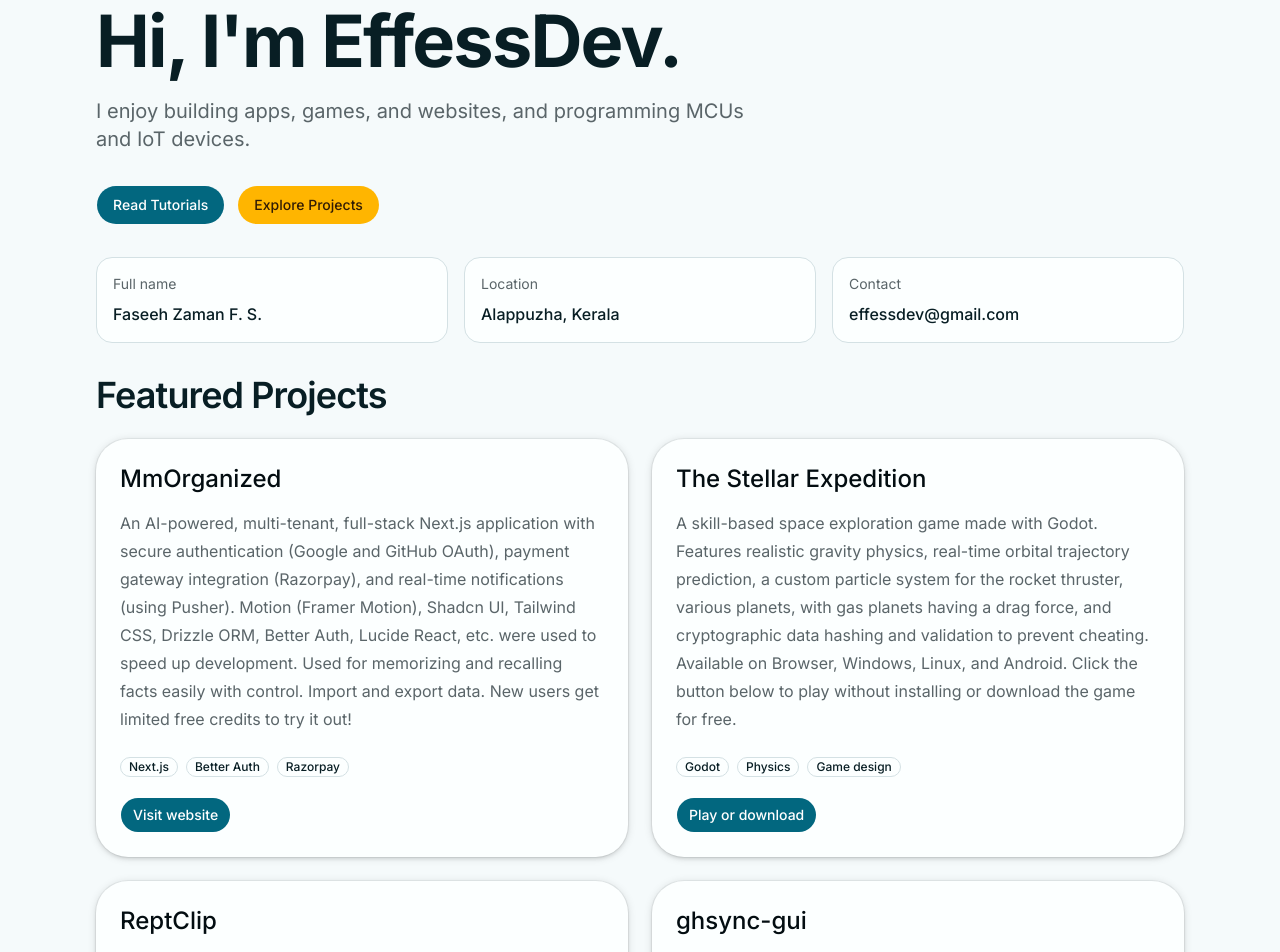
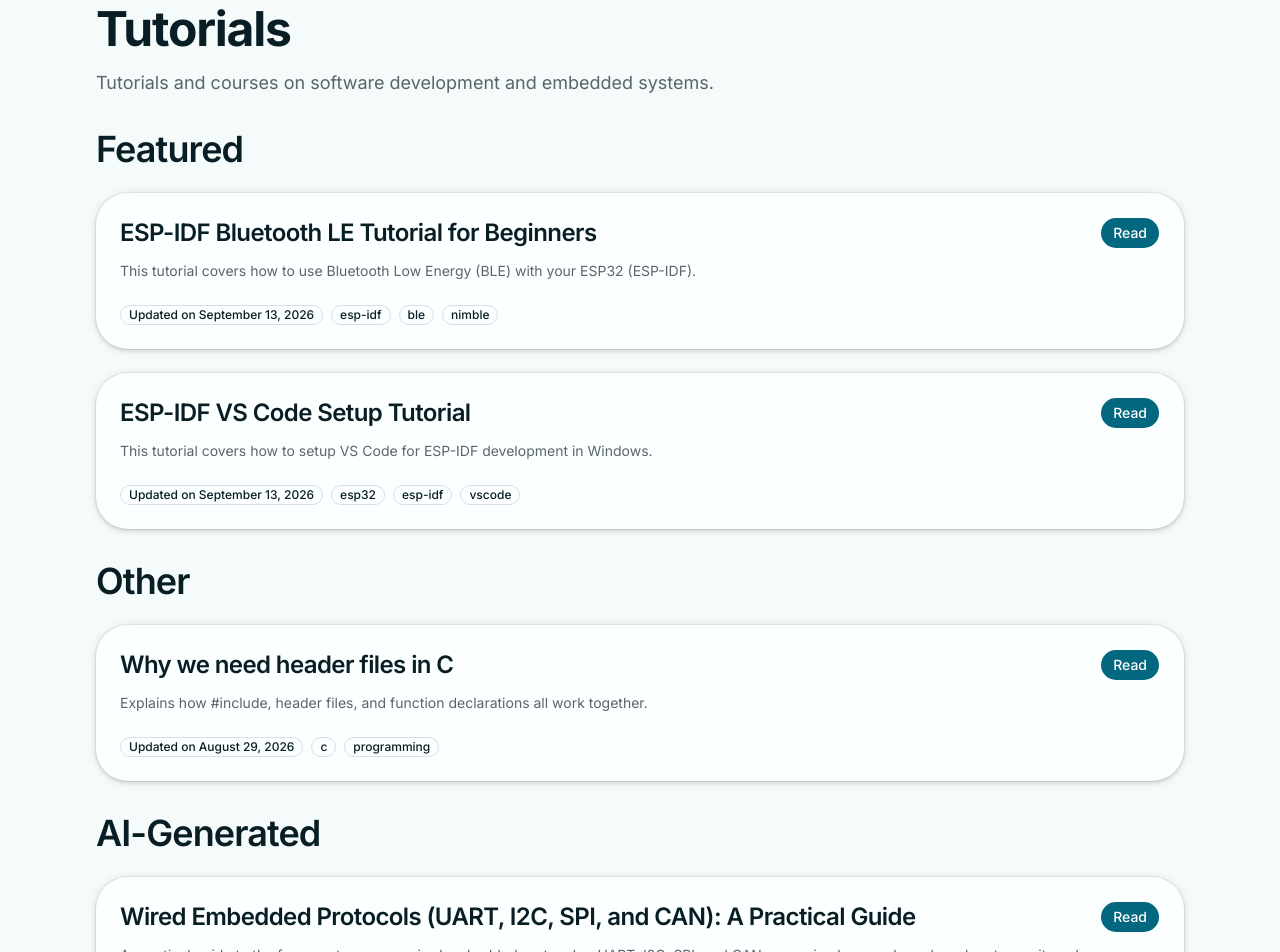
Before and after one commit to effessdev/effessdev.github.io, a Next.js app: page / in a window 1280 px wide. Shown: the part 120-1072 px from the top of the page. Built offline with nearby package versions, Linux system fonts and the light colour scheme.

Commit message:
remove projects

```diff
--- a/src/app/layout.tsx
+++ b/src/app/layout.tsx
@@ -14,11 +14,11 @@ const inter = Inter({ subsets: ["latin"], variable: "--font-sans" });
 export const metadata: Metadata = {
   title: "EffessDev",
   description:
-    "I build apps, games, and websites, and program MCUs and IoT devices.",
+    "Tutorials and courses on software development and embedded systems.",
   openGraph: {
     title: "EffessDev",
     description:
-      "I build apps, games, and websites, and program MCUs and IoT devices.",
+      "Tutorials and courses on software development and embedded systems.",
     type: "website",
     url: "https://effessdev.github.io",
   },
@@ -26,7 +26,7 @@ export const metadata: Metadata = {
     card: "summary_large_image",
     title: "EffessDev",
     description:
-      "I build apps, games, and websites, and program MCUs and IoT devices.",
+      "Tutorials and courses on software development and embedded systems.",
   },
   verification: {
     google: "TKdqNOADhD-ATBbkWCSmNBH5dYWCBpWFuzxbRFSHGHo",
--- a/src/app/navbar.tsx
+++ b/src/app/navbar.tsx
@@ -1,11 +1,7 @@
 import Link from "next/link";
 import { ModeToggle } from "@/components/ui/mode-toggle";
 
-const navItems = [
-  { href: "/", label: "Home" },
-  { href: "/#projects", label: "Projects" },
-  { href: "/read", label: "Tutorials" },
-];
+const navItems = [{ href: "/", label: "Home" }];
 
 export default function Navbar() {
   return (
--- a/src/app/page.tsx
+++ b/src/app/page.tsx
@@ -1,94 +1,140 @@
 import type { Metadata } from "next";
-import Link from "next/link";
-import { buttonVariants } from "@/components/ui/button";
-import { getFeaturedPosts } from "@/lib/posts";
-import { Post } from "@/lib/types";
-import { ArrowRight } from "lucide-react";
+import { getFeaturedPosts, getOtherPosts } from "@/lib/posts";
 import { getAllCoursesWithLatest } from "@/lib/courses";
-import ContentList, { type ContentListEntry } from "@/components/content-list";
-import ProjectList from "@/components/project-list";
-import ExploreProjectsButton from "@/components/explore-projects-button";
-
-const featuredProjects = [
-  {
-    title: "MmOrganized",
-    description:
-      "An AI-powered, multi-tenant, full-stack Next.js application with               secure authentication (Google and GitHub OAuth), payment gateway               integration (Razorpay), and real-time notifications (using Pusher). Motion (Framer Motion), Shadcn UI, Tailwind CSS, Drizzle ORM, Better Auth, Lucide React, etc. were used to speed up development. Used for memorizing and recalling facts easily with control. Import and export data. New users get limited free credits to try it out!",
-    href: "https://mmorganized.vercel.app",
-    label: "Visit website",
-    tags: ["Next.js", "Better Auth", "Razorpay"],
-  },
-  {
-    title: "The Stellar Expedition",
-    description:
-      "A skill-based space exploration game made with Godot. Features realistic gravity physics, real-time orbital trajectory prediction, a custom particle system for the rocket thruster, various planets, with gas planets having a drag force, and cryptographic data hashing and validation to prevent cheating. Available on Browser, Windows, Linux, and Android. Click the button below to play without installing or download the game for free.",
-    href: "https://effessdev.itch.io/the-stellar-expedition",
-    label: "Play or download",
-    tags: ["Godot", "Physics", "Game design"],
-  },
-  {
-    title: "ReptClip",
-    description:
-      "A fast, cross-platform Python CLI app that turns a git repository into clean Markdown context for an LLM chat, and copies it straight to your clipboard. Supports including/excluding files using glob patterns, default patterns though reptclip-config.toml, easy install using pip, and custom presets.",
-    href: "https://github.com/effessdev/reptclip",
-    label: "View repo",
-    tags: ["Python", "CLI", "AI tooling"],
-  },
-  {
-    title: "ghsync-gui",
-    description:
-      "A GUI app built with Electron to back up your GitHub repositories into your local machine with a single click. Supports Git LFS, automatic dark and light mode and ignoring specific repos.",
-    href: "https://github.com/effessdev/ghsync-gui",
-    label: "View repo",
-    tags: ["Electron", "GitHub", "Desktop"],
-  },
-];
+import ContentList from "@/components/content-list";
 
 export const metadata: Metadata = {
-  title: "EffessDev • Home",
+  title: "EffessDev • Tutorials",
   description:
-    "I build apps, games, and websites, and program MCUs and IoT devices.",
+    "Tutorials and courses on software development and embedded systems.",
   openGraph: {
-    title: "EffessDev",
+    title: "EffessDev • Tutorials",
     description:
-      "I build apps, games, and websites, and program MCUs and IoT devices.",
+      "Tutorials and courses on software development and embedded systems.",
     type: "website",
     url: "https://effessdev.github.io",
   },
   twitter: {
     card: "summary_large_image",
-    title: "EffessDev",
+    title: "EffessDev • Tutorials",
     description:
-      "I build apps, games, and websites, and program MCUs and IoT devices.",
+      "Tutorials and courses on software development and embedded systems.",
   },
 };
 
 export default function Home() {
-  const featuredPosts: Post[] = getFeaturedPosts();
-  const allCourses = getAllCoursesWithLatest().sort((a, b) => {
+  const featuredPosts = getFeaturedPosts();
+  const otherPosts = getOtherPosts();
+  const courses = getAllCoursesWithLatest().sort((a, b) => {
     const ta = a.latestUpdated ? Date.parse(a.latestUpdated) : 0;
     const tb = b.latestUpdated ? Date.parse(b.latestUpdated) : 0;
     return tb - ta;
   });
 
-  const featuredCourses = allCourses.filter((c) => c.featured);
-  const featuredEntries: ContentListEntry[] = [
-    ...featuredPosts.map((post) => ({
+  const featuredEntries = [
+    ...featuredPosts
+      .filter((post) => !post.aiGenerated)
+      .map((post) => ({
         id: post.id,
         title: post.title,
         description: post.description,
         href: `/read/${post.id}`,
         updated: post.updated,
         tags: post.tags,
+        draft: post.draft,
+        aiGenerated: post.aiGenerated,
         typeLabel: "Post",
       })),
-    ...featuredCourses.map((course) => ({
+    ...courses
+      .filter((course) => course.featured && !course.aiGenerated)
+      .map((course) => ({
         id: course.id,
         title: course.title,
         description: course.description,
         href: `/read/${course.id}`,
         updated: course.latestUpdated,
         tags: course.tags,
+        draft: course.draft,
+        aiGenerated: course.aiGenerated,
+        typeLabel: "Course",
+      })),
+  ].sort((a, b) => {
+    const ta = a.updated ? Date.parse(a.updated) : 0;
+    const tb = b.updated ? Date.parse(b.updated) : 0;
+    return tb - ta;
+  });
+
+  const otherEntries = [
+    ...otherPosts
+      .filter((post) => !post.aiGenerated)
+      .map((post) => ({
+        id: post.id,
+        title: post.title,
+        description: post.description,
+        href: `/read/${post.id}`,
+        updated: post.updated,
+        tags: post.tags,
+        draft: post.draft,
+        aiGenerated: post.aiGenerated,
+        typeLabel: "Post",
+      })),
+    ...courses
+      .filter((course) => !course.featured && !course.aiGenerated)
+      .map((course) => ({
+        id: course.id,
+        title: course.title,
+        description: course.description,
+        href: `/read/${course.id}`,
+        updated: course.latestUpdated,
+        tags: course.tags,
+        draft: course.draft,
+        aiGenerated: course.aiGenerated,
+        typeLabel: "Course",
+      })),
+  ].sort((a, b) => {
+    const ta = a.updated ? Date.parse(a.updated) : 0;
+    const tb = b.updated ? Date.parse(b.updated) : 0;
+    return tb - ta;
+  });
+
+  const aiGeneratedEntries = [
+    ...featuredPosts
+      .filter((p) => p.aiGenerated)
+      .map((post) => ({
+        id: post.id,
+        title: post.title,
+        description: post.description,
+        href: `/read/${post.id}`,
+        updated: post.updated,
+        tags: post.tags,
+        draft: post.draft,
+        aiGenerated: post.aiGenerated,
+        typeLabel: "Post",
+      })),
+    ...otherPosts
+      .filter((p) => p.aiGenerated)
+      .map((post) => ({
+        id: post.id,
+        title: post.title,
+        description: post.description,
+        href: `/read/${post.id}`,
+        updated: post.updated,
+        tags: post.tags,
+        draft: post.draft,
+        aiGenerated: post.aiGenerated,
+        typeLabel: "Post",
+      })),
+    ...courses
+      .filter((c) => c.aiGenerated)
+      .map((course) => ({
+        id: course.id,
+        title: course.title,
+        description: course.description,
+        href: `/read/${course.id}`,
+        updated: course.latestUpdated,
+        tags: course.tags,
+        draft: course.draft,
+        aiGenerated: course.aiGenerated,
         typeLabel: "Course",
       })),
   ].sort((a, b) => {
@@ -98,70 +144,23 @@ export default function Home() {
   });
 
   return (
-    <>
+    <main>
       <header className="mt-8">
-        <div className="flex flex-col gap-8">
-          <div>
-            <h1 className="max-w-3xl text-4xl font-bold tracking-tight text-foreground sm:text-5xl lg:text-7xl">
-              Hi, I&apos;m EffessDev.
+        <h1 className="text-4xl font-bold tracking-tight text-foreground sm:text-5xl">
+          Tutorials
         </h1>
-            <p className="mt-5 max-w-2xl text-lg text-muted-foreground md:text-xl">
-              I enjoy building apps, games, and websites, and programming MCUs
-              and IoT devices.
+        <p className="mt-4 max-w-2xl text-lg text-muted-foreground">
+          Tutorials and courses on software development and embedded systems.
         </p>
-          </div>
-
-          <div className="flex flex-wrap items-center gap-3">
-            <Link
-              href="/read"
-              className={buttonVariants({ variant: "default", size: "lg" })}
-            >
-              Read Tutorials
-            </Link>
-            <ExploreProjectsButton />
-          </div>
-        </div>
-
-        <div className="mt-8 grid gap-4 md:grid-cols-3">
-          <div className="rounded-2xl border border-border bg-card p-4">
-            <p className="text-sm text-muted-foreground">Full name</p>
-            <p className="mt-2 font-medium text-foreground">
-              Faseeh Zaman F. S.
-            </p>
-          </div>
-          <div className="rounded-2xl border border-border bg-card p-4">
-            <p className="text-sm text-muted-foreground">Location</p>
-            <p className="mt-2 font-medium text-foreground">
-              Alappuzha, Kerala
-            </p>
-          </div>
-          <div className="rounded-2xl border border-border bg-card p-4">
-            <p className="text-sm text-muted-foreground">Contact</p>
-            <a
-              href="mailto:effessdev@gmail.com"
-              className="mt-2 inline-block font-medium text-foreground underline-offset-4 hover:underline"
-            >
-              effessdev@gmail.com
-            </a>
-          </div>
-        </div>
       </header>
 
-      <main className="pb-2">
-        <div id="projects" className="pt-8" />
-        <ProjectList heading="Featured Projects" projects={featuredProjects} />
-
-        <div className="pt-8" />
-        <ContentList heading="Featured Tutorials" items={featuredEntries} />
-        <div className="pt-8 flex justify-end">
-          <Link
-            href="/read#other-posts"
-            className={buttonVariants({ variant: "default", size: "lg" })}
-          >
-            View all <ArrowRight className="h-4 w-4" />
-          </Link>
+      <div className="pt-8">
+        <ContentList heading="Featured" items={featuredEntries} />
+        <div className="pt-8" id="other-posts" />
+        <ContentList heading="Other" items={otherEntries} />
+        <div className="pt-8" id="ai-generated" />
+        <ContentList heading="AI-Generated" items={aiGeneratedEntries} />
       </div>
     </main>
-    </>
   );
 }
--- a/src/app/read/[id]/[chapter]/page.tsx
+++ b/src/app/read/[id]/[chapter]/page.tsx
@@ -75,10 +75,7 @@ export default async function ChapterPage({
       <TopNav
         backLabel="Contents"
         backHref={`/read/${courseId}`}
-        extraLinks={[
-          { label: "Tutorials", href: "/read" },
-          { label: "Home", href: "/" },
-        ]}
+        extraLinks={[{ label: "Tutorials", href: "/" }]}
       />
 
       <ChapterNavTop courseId={courseId} prev={prev} next={next} />
--- a/src/app/read/[id]/page.tsx
+++ b/src/app/read/[id]/page.tsx
@@ -77,11 +77,7 @@ export default async function ReadEntryPage({ params }: ReadEntryPageProps) {
   if (post) {
     return (
       <>
-        <TopNav
-          backHref="/read"
-          backLabel="Tutorials"
-          extraLinks={[{ label: "Home", href: "/" }]}
-        />
+        <TopNav backHref="/" backLabel="Tutorials" />
 
         <PostComponent post={post} />
       </>
@@ -99,11 +95,7 @@ export default async function ReadEntryPage({ params }: ReadEntryPageProps) {
 
   return (
     <>
-      <TopNav
-        backHref="/read"
-        backLabel="Tutorials"
-        extraLinks={[{ label: "Home", href: "/" }]}
-      />
+      <TopNav backHref="/" backLabel="Tutorials" />
 
       <PostList
         heading={course.title}
--- a/src/app/read/page.tsx
+++ b/src/app/read/page.tsx
@@ -1,161 +1,25 @@
-import { getFeaturedPosts, getOtherPosts } from "@/lib/posts";
-import { getAllCoursesWithLatest } from "@/lib/courses";
-import TopNav from "@/components/layout/top-nav";
-import ContentList from "@/components/content-list";
+import type { Metadata } from "next";
+import Link from "next/link";
+import ReadRedirect from "./read-redirect";
 
-export const metadata = {
-  title: "Read | EffessDev",
+export const metadata: Metadata = {
+  title: "Tutorials | EffessDev",
   description:
-    "Read my tutorials and courses on software and embedded systems.",
-  openGraph: {
-    title: "Read | EffessDev",
-    description:
-      "Read my tutorials and courses on software and embedded systems.",
-    type: "website",
-  },
-  twitter: {
-    card: "summary_large_image",
-    title: "Read | EffessDev",
-    description:
-      "Read my tutorials and courses on software and embedded systems.",
-  },
+    "Tutorials and courses on software development and embedded systems.",
+  robots: "noindex",
 };
 
 export default function ReadPage() {
-  const featuredPosts = getFeaturedPosts();
-  const otherPosts = getOtherPosts();
-  const courses = getAllCoursesWithLatest().sort((a, b) => {
-    const ta = a.latestUpdated ? Date.parse(a.latestUpdated) : 0;
-    const tb = b.latestUpdated ? Date.parse(b.latestUpdated) : 0;
-    return tb - ta;
-  });
-
-  const featuredEntries = [
-    ...featuredPosts
-      .filter((post) => !post.aiGenerated)
-      .map((post) => ({
-        id: post.id,
-        title: post.title,
-        description: post.description,
-        href: `/read/${post.id}`,
-        updated: post.updated,
-        tags: post.tags,
-        draft: post.draft,
-        aiGenerated: post.aiGenerated,
-        typeLabel: "Post",
-      })),
-    ...courses
-      .filter((course) => course.featured && !course.aiGenerated)
-      .map((course) => ({
-        id: course.id,
-        title: course.title,
-        description: course.description,
-        href: `/read/${course.id}`,
-        updated: course.latestUpdated,
-        tags: course.tags,
-        draft: course.draft,
-        aiGenerated: course.aiGenerated,
-        typeLabel: "Course",
-      })),
-  ].sort((a, b) => {
-    const ta = a.updated ? Date.parse(a.updated) : 0;
-    const tb = b.updated ? Date.parse(b.updated) : 0;
-    return tb - ta;
-  });
-
-  const otherEntries = [
-    ...otherPosts
-      .filter((post) => !post.aiGenerated)
-      .map((post) => ({
-        id: post.id,
-        title: post.title,
-        description: post.description,
-        href: `/read/${post.id}`,
-        updated: post.updated,
-        tags: post.tags,
-        draft: post.draft,
-        aiGenerated: post.aiGenerated,
-        typeLabel: "Post",
-      })),
-    ...courses
-      .filter((course) => !course.featured && !course.aiGenerated)
-      .map((course) => ({
-        id: course.id,
-        title: course.title,
-        description: course.description,
-        href: `/read/${course.id}`,
-        updated: course.latestUpdated,
-        tags: course.tags,
-        draft: course.draft,
-        aiGenerated: course.aiGenerated,
-        typeLabel: "Course",
-      })),
-  ].sort((a, b) => {
-    const ta = a.updated ? Date.parse(a.updated) : 0;
-    const tb = b.updated ? Date.parse(b.updated) : 0;
-    return tb - ta;
-  });
-
   return (
     <>
-      <TopNav backLabel="Home" backHref="/" />
-      <main>
-        <ContentList heading="Featured" items={featuredEntries} />
-        <div className="pt-8" id="other-posts" />
-        <ContentList heading="Other" items={otherEntries} />
-        <div className="pt-8" id="ai-generated" />
-        <ContentList
-          heading="AI-Generated"
-          items={
-            // collect ai-generated posts and courses and sort by updated
-            [
-              ...featuredPosts
-                .filter((p) => p.aiGenerated)
-                .map((post) => ({
-                  id: post.id,
-                  title: post.title,
-                  description: post.description,
-                  href: `/read/${post.id}`,
-                  updated: post.updated,
-                  tags: post.tags,
-                  draft: post.draft,
-                  aiGenerated: post.aiGenerated,
-                  typeLabel: "Post",
-                })),
-              ...otherPosts
-                .filter((p) => p.aiGenerated)
-                .map((post) => ({
-                  id: post.id,
-                  title: post.title,
-                  description: post.description,
-                  href: `/read/${post.id}`,
-                  updated: post.updated,
-                  tags: post.tags,
-                  draft: post.draft,
-                  aiGenerated: post.aiGenerated,
-                  typeLabel: "Post",
-                })),
-              ...courses
-                .filter((c) => c.aiGenerated)
-                .map((course) => ({
-                  id: course.id,
-                  title: course.title,
-                  description: course.description,
-                  href: `/read/${course.id}`,
-                  updated: course.latestUpdated,
-                  tags: course.tags,
-                  draft: course.draft,
-                  aiGenerated: course.aiGenerated,
-                  typeLabel: "Course",
-                })),
-            ].sort((a, b) => {
-              const ta = a.updated ? Date.parse(a.updated) : 0;
-              const tb = b.updated ? Date.parse(b.updated) : 0;
-              return tb - ta;
-            })
-          }
-        />
-      </main>
+      <ReadRedirect />
+      <p className="py-12 text-center text-muted-foreground">
+        Taking you to the{" "}
+        <Link href="/" className="underline">
+          tutorials
+        </Link>
+        &hellip;
+      </p>
     </>
   );
 }
--- /dev/null
+++ b/src/app/read/read-redirect.tsx
@@ -0,0 +1,14 @@
+"use client";
+
+import { useEffect } from "react";
+import { useRouter } from "next/navigation";
+
+export default function ReadRedirect() {
+  const router = useRouter();
+
+  useEffect(() => {
+    router.replace("/");
+  }, [router]);
+
+  return null;
+}
--- a/src/app/sitemap.ts
+++ b/src/app/sitemap.ts
@@ -16,12 +16,6 @@ export default function sitemap(): MetadataRoute.Sitemap {
       lastModified: new Date(),
       changeFrequency: "weekly" as const,
       priority: 1.0,
-    },
-    {
-      url: `${baseUrl}/read`,
-      lastModified: new Date(),
-      changeFrequency: "weekly" as const,
-      priority: 0.8,
     },
   ];
 
--- a/src/components/explore-projects-button.tsx
+++ /dev/null
@@ -1,19 +0,0 @@
-"use client";
-
-import { buttonVariants } from "@/components/ui/button";
-
-export default function ExploreProjectsButton() {
-  return (
-    <button
-      type="button"
-      onClick={() => {
-        document
-          .getElementById("projects")
-          ?.scrollIntoView({ behavior: "smooth", block: "start" });
-      }}
-      className={buttonVariants({ variant: "secondary", size: "lg" })}
-    >
-      Explore Projects
-    </button>
-  );
-}
--- a/src/components/project-list.tsx
+++ /dev/null
@@ -1,71 +0,0 @@
-import {
-  Card,
-  CardContent,
-  CardDescription,
-  CardHeader,
-  CardTitle,
-} from "@/components/ui/card";
-import { Badge } from "@/components/ui/badge";
-import { buttonVariants } from "@/components/ui/button";
-
-interface Project {
-  title: string;
-  description: string;
-  href: string;
-  label: string;
-  tags: string[];
-}
-
-export default function ProjectList({
-  heading,
-  projects,
-  id,
-}: {
-  heading: string;
-  projects: Project[];
-  id?: string;
-}) {
-  return (
-    <section id={id}>
-      <div className="mb-6 flex items-center justify-between gap-3">
-        <h2 className="text-4xl font-semibold tracking-tight text-foreground">
-          {heading}
-        </h2>
-      </div>
-
-      <div className="grid gap-6 md:grid-cols-2">
-        {projects.map((project) => (
-          <Card key={project.title} className="h-full border-border/80 bg-card">
-            <CardHeader>
-              <CardTitle className="text-2xl">{project.title}</CardTitle>
-              <CardDescription className="mt-2 text-base leading-7 text-muted-foreground">
-                {project.description}
-              </CardDescription>
-            </CardHeader>
-            <CardContent className="space-y-5">
-              <div className="flex flex-wrap gap-2">
-                {project.tags.map((tag) => (
-                  <Badge variant="outline" key={tag}>
-                    {tag}
-                  </Badge>
-                ))}
-              </div>
-
-              <a
-                href={project.href}
-                target="_blank"
-                rel="noreferrer"
-                className={buttonVariants({
-                  variant: "default",
-                  size: "default",
-                })}
-              >
-                {project.label}
-              </a>
-            </CardContent>
-          </Card>
-        ))}
-      </div>
-    </section>
-  );
-}
```
Lines whose indentation alone changed are shown as unchanged.
